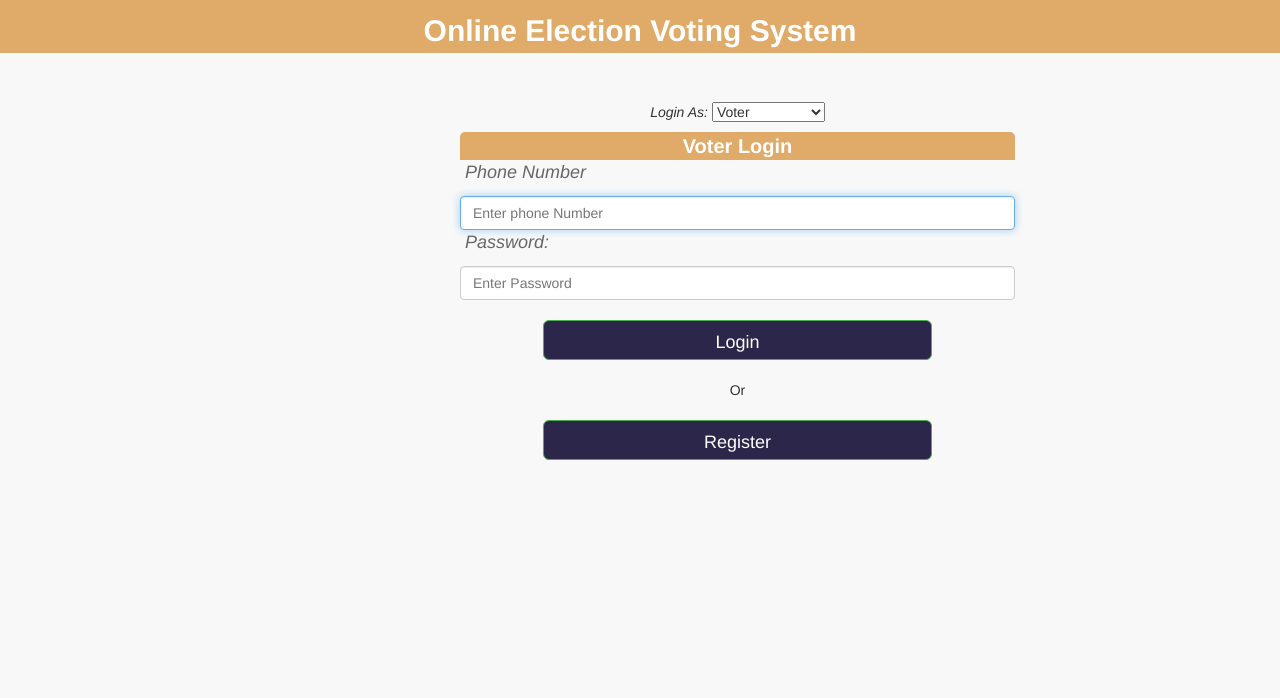
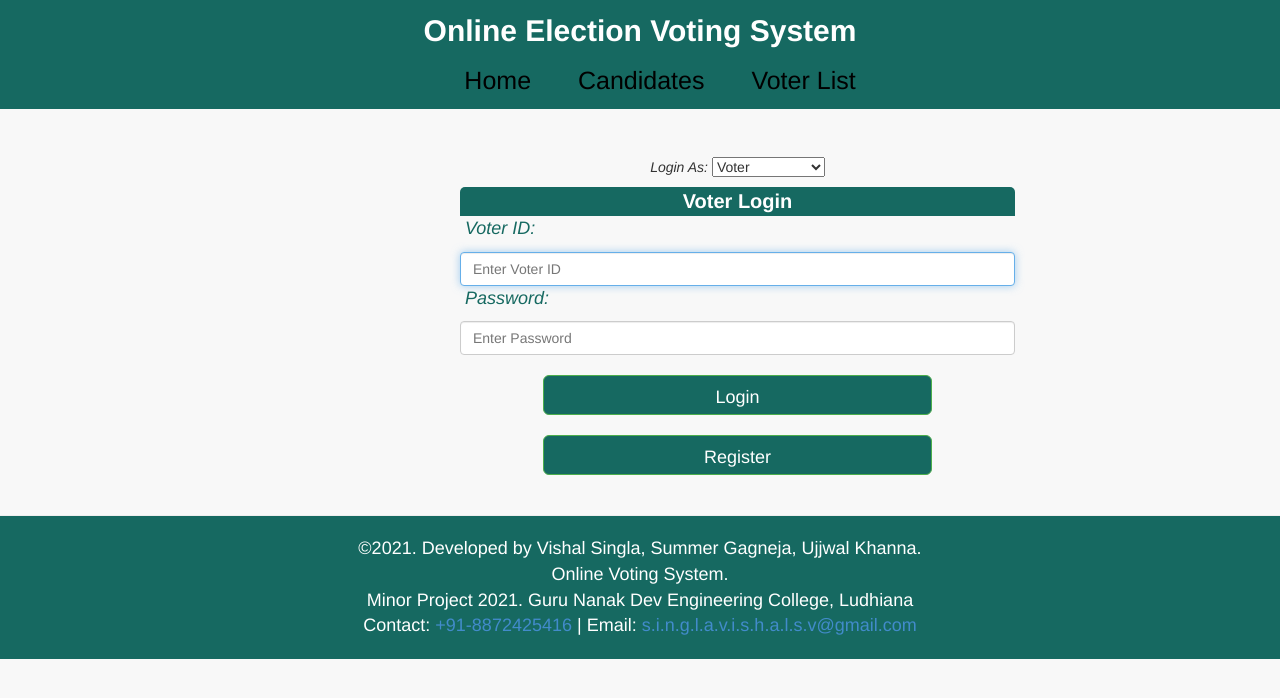
Before and after one commit to Manikanta-7342/Online-Election-Voting-System, a PHP site: page /login.php in a window 1280 px wide. Shown: the top 698 px of the page. Run offline with PHP 8.4, Linux system fonts and the light colour scheme.

Commit message:
Revert "Login details updated"
This reverts commit d832ce2ae0bc81fba5928b2e3c935edf35f5ff7d.

```diff
--- a/css/a.css
+++ b/css/a.css
@@ -41,7 +41,7 @@ form .btn-block{
 }
 .form-heading{
 	font-weight: bold;
-	background-color:#e0ab68;
+	background-color:#166961;
 	font-size: 20px;
 	color: white;
 	border-top-left-radius: 5px;
@@ -60,15 +60,15 @@ form input{
 label{
 	font-style: italic;
 	font-size: large;
-	color: #2c264a;
+	color: #166961;
 }
 button{
 	font-size: larger;
-	/*background-color: ;*/
+	background-color: ;
 	cursor: pointer;
 	height: 40px;
 	border-style: solid;
-	border-color: #2c264a;
+	border-color: #166961;
 	border-width: thin;
 	border-radius: 5px;
 
--- a/index_banner.php
+++ b/index_banner.php
@@ -1,19 +1,19 @@
 
 <div class="side-bar"
-            style="background-color:#e0ab68; font-size:25px; text-align:center; margin-top:-10px; padding-top:20px; padding-bottom:0px;">
+            style="background-color:#166961; font-size:25px; text-align:center; margin-top:-10px; padding-top:20px; padding-bottom:0px;">
 
-                <a href="index.php" style="color:white; font-weight:bold; font-size:30px;"> Online Election Voting System</a>
+                <a href="#" style="color:white; font-weight:bold; font-size:30px;"> Online Election Voting System</a>
                 </a>
 
-        <!-- <nav class="nav-menue">
+        <nav class="nav-menue">
             <ul>
                 <li>
-                    <a href="">Home</a>
+                    <a href="index.php">Home</a>
                 </li>
-                < <li><a href="view.php">Candidates</a></li> -->
-                <!-- <li><a href="voters.php">Voter List</a></li>
+                <li><a href="view.php">Candidates</a></li>
+                <li><a href="voters.php">Voter List</a></li>
             </ul>
-        </nav> -->
+        </nav>
     </div>
 
 </div>
--- a/login.php
+++ b/login.php
@@ -24,29 +24,24 @@
                         <p/>
                     </center>
                         <form role="form" method = "post" enctype = "multipart/form-data" class="index-form">
-                            <div class="form-heading" style="font-weight: bold;
-    background-color: #e0ab68;
-    font-size: 20px;
-    color: white;
-    border-top-left-radius: 5px;
-    border-top-right-radius: 5px;" >
+                            <div class="form-heading">
                             <center>Voter Login</center>
                             </div>
 
 
-                                <div class="" style="color: #676767;">
-									<label for = "username" style="color: #676767;">Phone Number </label><br/>
-										<input class="form-control" placeholder="Enter phone Number" name="idno" type="text" required = "required" autofocus>
+                                <div class="form-field">
+									<label for = "username">Voter ID: </label><br/>
+										<input class="form-control" placeholder="Enter Voter ID" name="idno" type="text" required = "required" autofocus>
                                 </div>
 
                                 <div class="form-field">
-									<label for = "username" style="color: #676767;">Password: </label>
+									<label for = "username" >Password: </label>
 										<input class="form-control" placeholder="Enter Password" name="password" type="password" required = "required">
                                 </div>
                              <br/>
-                                <center><button class="btn btn-lg btn-block btn-success" name = "login" style="margin-bottom:0px;background-color: #2c264a;" width="50">Login</button><br/>Or<br/>
+                                <center><button class="btn btn-lg btn-block btn-success" name = "login" style="margin-bottom:0px;background-color: #166961;" width="50">Login</button>
                                 &nbsp;
-                            <a  href="register/index.php"><button type="button" class="btn btn-lg btn-success btn-block" data-dismiss="modal" style="margin-bottom:0px;background-color: #2c264a;">Register</button></a>
+                            <a  href="register/index.php"><button type="button" class="btn btn-lg btn-success btn-block" data-dismiss="modal" style="margin-bottom:0px;background-color: #166961;">Register</button></a>
 
                                 &nbsp;
 
@@ -69,9 +64,9 @@
     window.location = src;
   }
   </script>
-    <!-- </?php
+    <?php
         include ('footer.php');
-    ?> -->
+    ?>
 
 </body>
 
--- a/login_query.php
+++ b/login_query.php
@@ -5,9 +5,9 @@
 		$idno=$_POST['idno'];
 		$password=$_POST['password'];
 
-		$result = $conn->query("SELECT * FROM voters WHERE Contact_Number = '$idno' && `password` = '".md5($password)."' &&  `status` = 'Unvoted'") or die(mysqli_errno());
+		$result = $conn->query("SELECT * FROM voters WHERE id_number = '$idno' && password = '".md5($password)."' &&  `status` = 'Unvoted'") or die(mysqli_errno());
 		$row = $result->fetch_array();
-		$voted = $conn->query("SELECT * FROM `voters` WHERE Contact_Number = '$idno' && `password` = '".md5($password)."' && `status` = 'Voted'")->num_rows;
+		$voted = $conn->query("SELECT * FROM `voters` WHERE id_number = '$idno' && password = '".md5($password)."' && `status` = 'Voted'")->num_rows;
 		$numberOfRows = $result->num_rows;
 
 
@@ -28,7 +28,7 @@
 		}else{
 			?>
 			<script type="text/javascript">
-			alert('Your account is not registered or Sorry You Already Voted')
+			alert('Your account is not Actived')
 			</script>
 			<?php
 		}
--- a/register/css/a.css
+++ b/register/css/a.css
@@ -37,8 +37,7 @@ form{
 .form-field{
 }
 label{
-	color: #2c264a;
-	font-family: sans-serif!important;
+	color: #166961;
 	font-style: italic;
 	font-weight: bold;
 }
--- a/register/index_banner.php
+++ b/register/index_banner.php
@@ -1,6 +1,6 @@
 
             <div class="side-bar"
-            style="background-color: #e0ab68; font-size:25px; text-align:center; margin-top:-10px; padding-top:20px;">
+            style="background-color: #166961; font-size:25px; text-align:center; margin-top:-10px; padding-top:20px;">
 
                 <a href="#" style="color:white; font-weight:bold; font-size:30px;">2021 Online Elections Registeration</a>
                 </a>
--- a/view_banner.php
+++ b/view_banner.php
@@ -21,8 +21,8 @@ a:hover{
                 <li>
                     <a href="index.php">Home</a>
                 </li>
-                <!-- <li><a href="candidate_path.php">Candidates</a></li>
-                <li> <a href="register/index.php">Register</a></li> -->
+                <li><a href="candidate_path.php">Candidates</a></li>
+                <li> <a href="register/index.php">Register</a></li>
                 <li><a href="login.php">Login</a></li>
             </ul>
         </nav>
```
Also changed, not shown: register/css/Mystlyes.css (+6 -6 lines), register/index.php (+15 -19 lines), register/signUpData.php (+15 -5 lines), admin/upload/banner-1.png (deleted).
